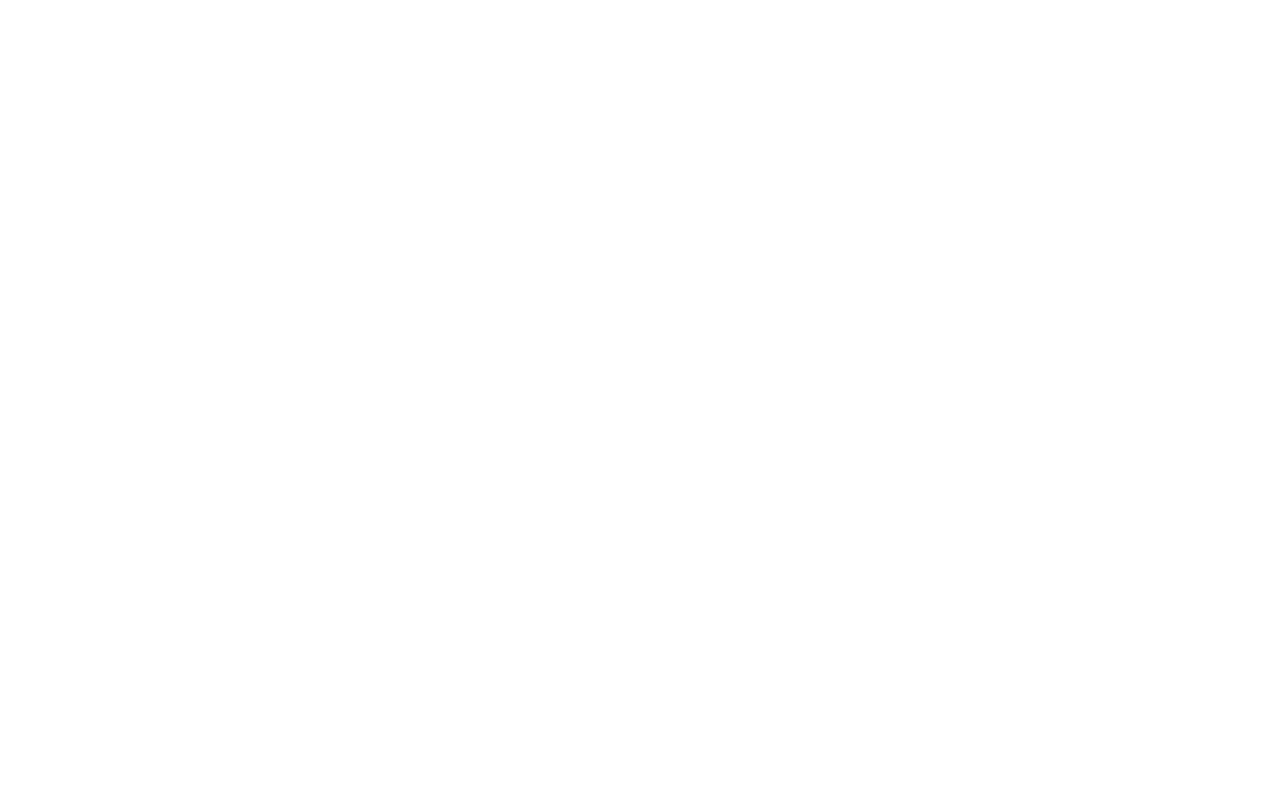
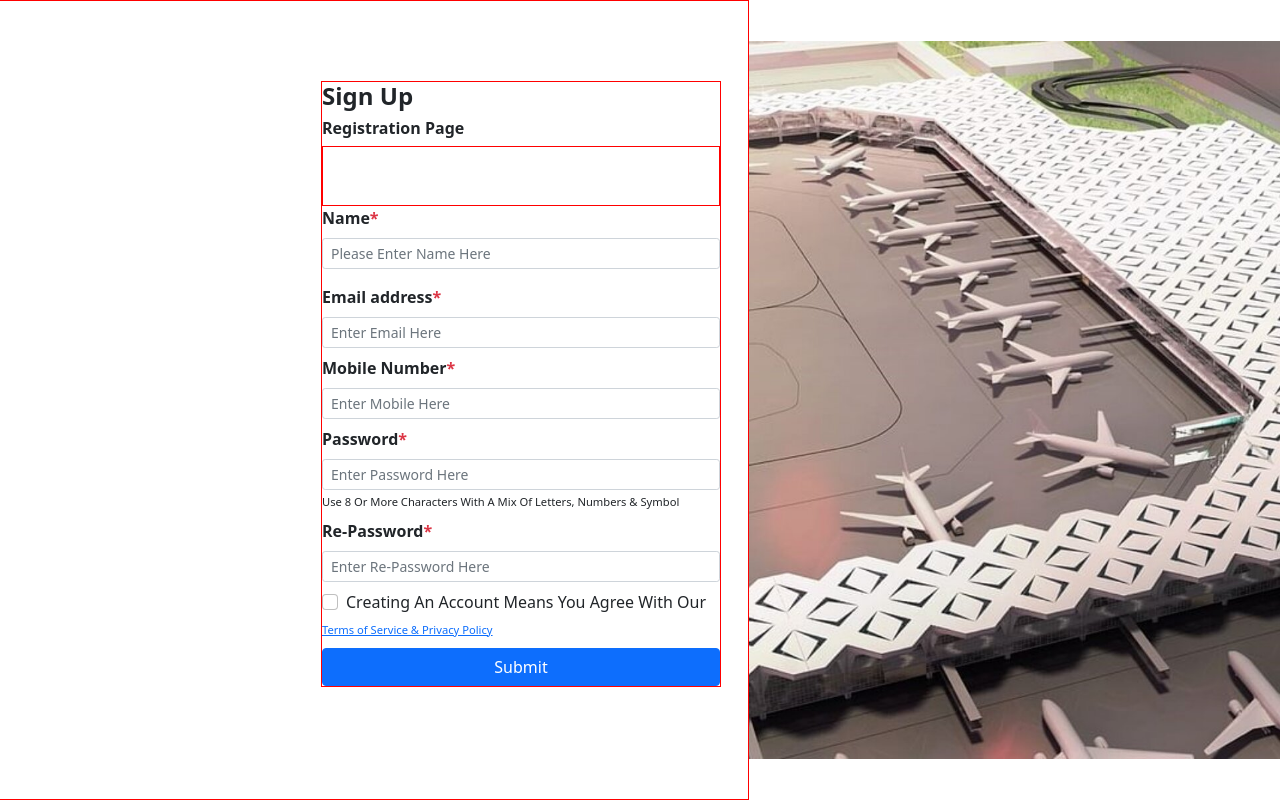
Before and after one commit to sahasamindra/online-application-caab, a React (Create React App) app: page / in a window 1280 px wide. Built offline with nearby package versions, Linux system fonts and the light colour scheme.

Commit message:
initial push

```diff
--- a/src/App.js
+++ b/src/App.js
@@ -1,5 +1,8 @@
 // import logo from './logo.svg';
 // import './App.css';
+
+import Background from "./components/Background";
+import Registration from "./components/Registration";
 
 function App() {
   return (
@@ -10,6 +13,9 @@
           Testing P tag Edit and save to reload.
         </p>
       </header> */}
+      <Background>
+        <Registration />
+      </Background>
     </div>
   );
 }
--- /dev/null
+++ b/src/components/Background.jsx
@@ -0,0 +1,20 @@
+import React from "react";
+import Row from "react-bootstrap/Row";
+import Col from "react-bootstrap/Col";
+import "./background.css";
+
+function Background(props) {
+  const { children } = props;
+  return (
+    <>
+      <Row>
+        <Col xl={7} ld={7} md={7} sm={12} className="border-cl">
+          {children}
+        </Col>
+        <Col className="col-bg"></Col>
+      </Row>
+    </>
+  );
+}
+
+export default Background;
--- /dev/null
+++ b/src/components/Registration.jsx
@@ -0,0 +1,80 @@
+import React from "react";
+import Form from "react-bootstrap/Form";
+import Button from "react-bootstrap/Button";
+import "./registration.css";
+
+function Registration() {
+  return (
+    <div className="card-layout border-cl">
+      <h4 className="fw-bold">Sign Up</h4>
+      <h6 className="fw-bold">Registration Page</h6>
+      <div className="step-container border-cl"></div>
+      <Form>
+        <Form.Group className="mb-3" controlId="formBasicEmail">
+          <Form.Label className="fw-bold">
+            Name<span className="text-danger">*</span>
+          </Form.Label>
+          <Form.Control
+            size="sm"
+            type="text"
+            placeholder="Please Enter Name Here"
+          />
+        </Form.Group>
+
+        <Form.Group className="mb-2" controlId="formBasicEmail">
+          <Form.Label className="fw-bold">
+            Email address<span className="text-danger">*</span>
+          </Form.Label>
+          <Form.Control size="sm" type="email" placeholder="Enter Email Here" />
+        </Form.Group>
+
+        <Form.Group className="mb-2" controlId="formBasicEmail">
+          <Form.Label className="fw-bold">
+            Mobile Number<span className="text-danger">*</span>
+          </Form.Label>
+          <Form.Control size="sm" type="tel" placeholder="Enter Mobile Here" />
+        </Form.Group>
+
+        <Form.Group className="mb-2" controlId="formBasicPassword">
+          <Form.Label className="fw-bold">
+            Password<span className="text-danger">*</span>
+          </Form.Label>
+          <Form.Control
+            size="sm"
+            type="password"
+            placeholder="Enter Password Here"
+          />
+          <p className="text-sm">
+            Use 8 Or More Characters With A Mix Of Letters, Numbers &amp; Symbol
+          </p>
+        </Form.Group>
+
+        <Form.Group className="mb-2" controlId="formBasicPassword">
+          <Form.Label className="fw-bold">
+            Re-Password<span className="text-danger">*</span>
+          </Form.Label>
+          <Form.Control
+            size="sm"
+            type="password"
+            placeholder="Enter Re-Password Here"
+          />
+        </Form.Group>
+
+        <Form.Group className="mb-2" controlId="formBasicCheckbox">
+          <Form.Check
+            type="checkbox"
+            label="Creating An Account Means You Agree With Our"
+          />
+          <a className="a-tag" href="test">
+            Terms of Service &amp; Privacy Policy
+          </a>
+        </Form.Group>
+        <Button className="col-12" variant="primary" type="submit">
+          Submit
+        </Button>
+      </Form>
+    </div>
+  );
+}
+
+export default Registration;
--- /dev/null
+++ b/src/components/background.css
@@ -0,0 +1,19 @@
+.col-bg {
+  background-image: url("../assets/images/background.jpg");
+  background-position: right;
+  background-repeat: no-repeat;
+  background-size: contain;
+  height: 100vmin;
+}
+
+@media screen and (max-width: 767px) {
+  .col-bg {
+    background-image: none;
+  }
+}
+
+@media screen and (max-width: 955px) {
+  .col-bg {
+    background-size: cover;
+  }
+}
--- /dev/null
+++ b/src/components/registration.css
@@ -0,0 +1,22 @@
+.card-layout {
+  width: 50vmin;
+  /* margin-left: auto;
+  margin-right: 0; */
+  margin-left: 40vmin;
+  margin-top: 10vmin;
+}
+
+.text-sm {
+  font-size: 0.7rem;
+  margin-top: 0.25rem;
+  margin-bottom: 0;
+}
+
+.a-tag {
+  font-size: 0.7rem;
+}
+
+.step-container {
+  width: 100%;
+  height: 60px;
+}
--- a/src/index.css
+++ b/src/index.css
@@ -17,7 +17,11 @@
   margin: 0;
   padding: 0;
   border: 0;
-  box-sizing: border-box;
+  /* overflow: hidden; */
+}
+
+.border-cl {
+  border: 1px solid red;
 }
 
 @font-face {
```
Also changed, not shown: src/assets/images/background.jpg (added), src/assets/images/caabLogo.png (added).
